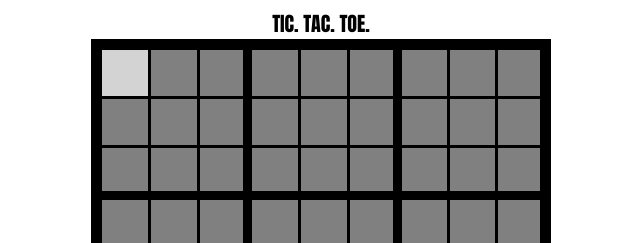
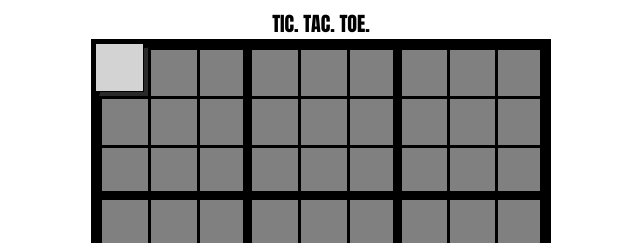
Before and after one commit to EdmundLeex/super_tictactoe, a plain HTML site: page view/html/index.html in a window 1280 px wide. In both pictures the pointer is over the item 442 px from the left and 71 px from the top of the page. Shown: the top 243 px of the page, without its empty margins (319-959 px from the left). Drawn offline with Linux system fonts and the light colour scheme.

Commit message:
added 3d grids

```diff
--- a/view/css/ttt.css
+++ b/view/css/ttt.css
@@ -47,6 +47,8 @@
   border-top: solid #000;
   position: relative;
   text-align: center;
+  box-shadow: 0px 0px 0px 0px rgb(0,0,0);
+  transition: all 100ms ease-in;
 }
 
 .grid:nth-child(3n + 3) {
@@ -60,6 +62,42 @@
 }
 .grid:nth-child(9) {
   border-bottom: solid #000;
+}
+
+.playable:hover {
+  transform: translateX(-4px) translateY(-4px);
+  transition: all 100ms ease-in;
+  box-shadow: 4px 4px 0px 0px rgba(0,0,0,0.8);
+  border: thin solid black;
+}
+
+.playable:before, .playable:after{
+  content:'';
+  position:absolute;
+}
+
+.playable:after{
+  top: 0; right: 0;
+}
+
+.playable:hover:after{
+  border-bottom: 2px solid black;
+  border-left: 2px solid black;
+  border-right: 2px solid transparent;
+  border-top: 2px solid transparent;
+  right: -5px;
+}
+
+.playable:before{
+  bottom: 0; left: 0;
+}
+
+.playable:hover:before{
+  border-top: 2px solid black;
+  border-right: 2px solid black;
+  border-left: 2px solid transparent;
+  border-bottom: 2px solid transparent;
+  bottom: -4px;
 }
 
 .hoverable:hover {
--- a/view/js/ttt-view.js
+++ b/view/js/ttt-view.js
@@ -73,7 +73,7 @@
   View.prototype.setupMiniBoard = function (id) {
     var toInsert = "";
     for (var i = 0; i < 9; i++) {
-      toInsert = toInsert + "<li class='mini-square grid hoverable' id=mini-" + id + "-" + i + "></li>";
+      toInsert = toInsert + "<li class='mini-square playable grid hoverable' id=mini-" + id + "-" + i + "></li>";
     }
 
     return '<ul class="mini-grid">' + toInsert + '</ul>';
```
